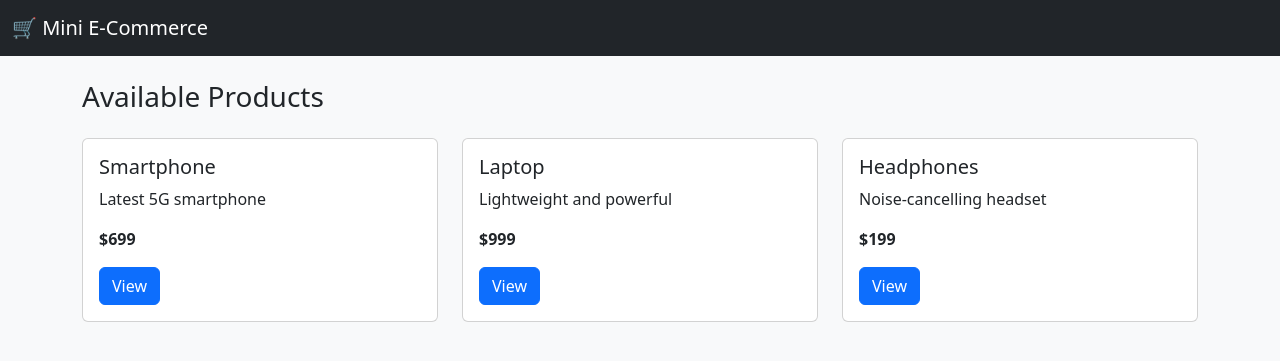
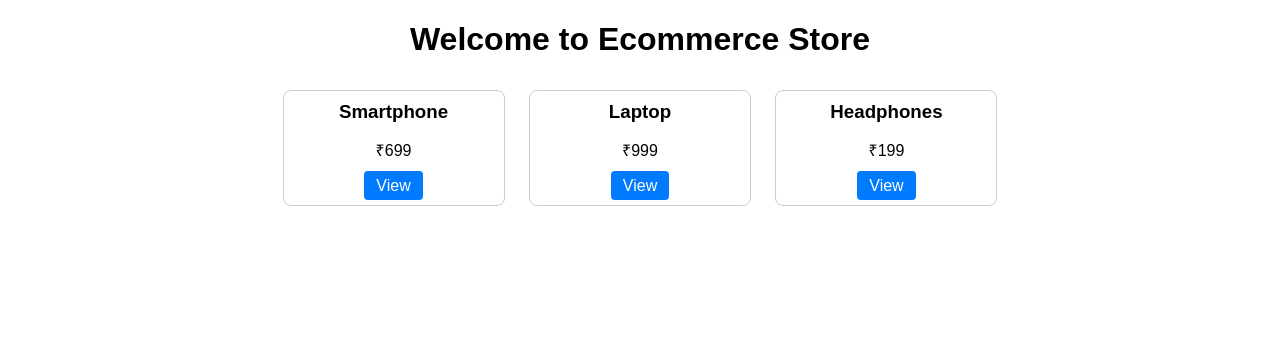
Before and after one commit to varshithameda/projectdevops, a Flask app: page / in a window 1280 px wide. Shown: the top 361 px of the page. Run offline with Flask 3, Linux system fonts and the light colour scheme.

Commit message:
my first

```diff
--- a/app.py
+++ b/app.py
@@ -1,8 +1,8 @@
-from flask import Flask, render_template, request, redirect, url_for
+from flask import Flask, render_template
 
 app = Flask(__name__)
 
-# Dummy product list
+# Sample products
 products = [
     {"id": 1, "name": "Smartphone", "price": 699, "desc": "Latest 5G smartphone"},
     {"id": 2, "name": "Laptop", "price": 999, "desc": "Lightweight and powerful"},
--- a/service.yaml
+++ b/service.yaml
@@ -5,8 +5,9 @@
 spec:
   type: NodePort
   selector:
-    app: ecommerce
+    app: ecommerce-demo
   ports:
-    - port: 5000
+    - protocol: TCP
+      port: 80
       targetPort: 5000
       nodePort: 30080
--- a/templates/base.html
+++ /dev/null
@@ -1,17 +0,0 @@
-<!DOCTYPE html>
-<html>
-<head>
-  <title>Mini E-Commerce</title>
-  <link rel="stylesheet" href="https://cdn.jsdelivr.net/npm/bootstrap@5.3.2/dist/css/bootstrap.min.css">
-</head>
-<body class="bg-light">
-  <nav class="navbar navbar-dark bg-dark">
-    <div class="container-fluid">
-      <a href="/" class="navbar-brand">🛒 Mini E-Commerce</a>
-    </div>
-  </nav>
-  <div class="container mt-4">
-    {% block content %}{% endblock %}
-  </div>
-</body>
-</html>
--- a/templates/index.html
+++ b/templates/index.html
@@ -1,18 +1,22 @@
-{% extends "base.html" %}
-{% block content %}
-<h3>Available Products</h3>
-<div class="row">
-  {% for p in products %}
-  <div class="col-md-4 mt-3">
-    <div class="card">
-      <div class="card-body">
-        <h5 class="card-title">{{ p.name }}</h5>
-        <p>{{ p.desc }}</p>
-        <p><b>${{ p.price }}</b></p>
-        <a href="/product/{{ p.id }}" class="btn btn-primary">View</a>
-      </div>
-    </div>
-  </div>
-  {% endfor %}
-</div>
-{% endblock %}
+<!DOCTYPE html>
+<html>
+<head>
+    <title>Ecommerce Store</title>
+    <style>
+        body { font-family: Arial; text-align: center; }
+        .product { display: inline-block; border: 1px solid #ccc; margin: 10px; padding: 10px; border-radius: 8px; width: 200px; }
+        .product h3 { margin: 0; }
+        .product a { text-decoration: none; color: white; background: #007bff; padding: 6px 12px; border-radius: 4px; }
+    </style>
+</head>
+<body>
+    <h1>Welcome to Ecommerce Store</h1>
+    {% for p in products %}
+        <div class="product">
+            <h3>{{ p.name }}</h3>
+            <p>₹{{ p.price }}</p>
+            <a href="/product/{{ p.id }}">View</a>
+        </div>
+    {% endfor %}
+</body>
+</html>
```
Also changed, not shown: templates/product.html (+19 -7 lines), 2 other files.
